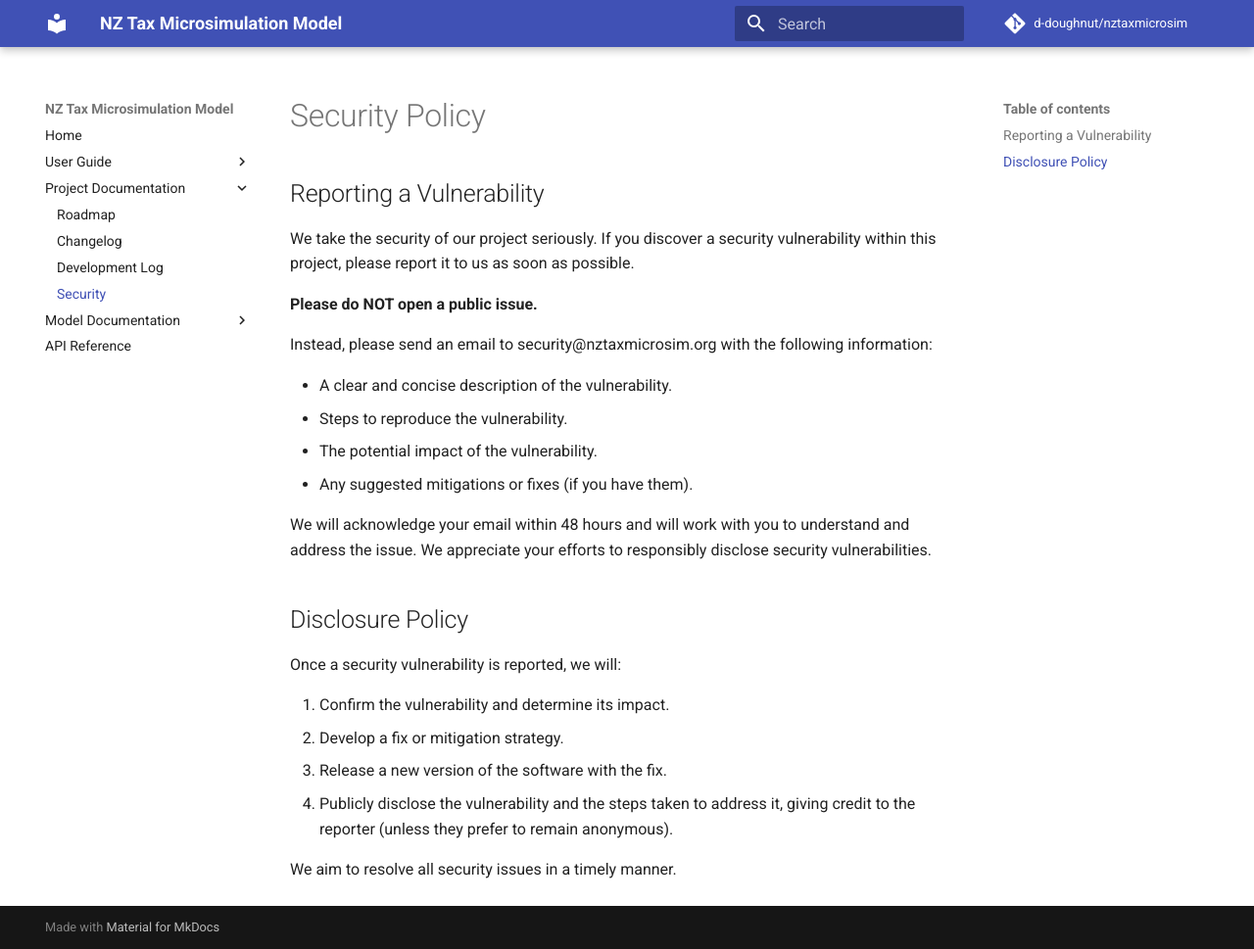
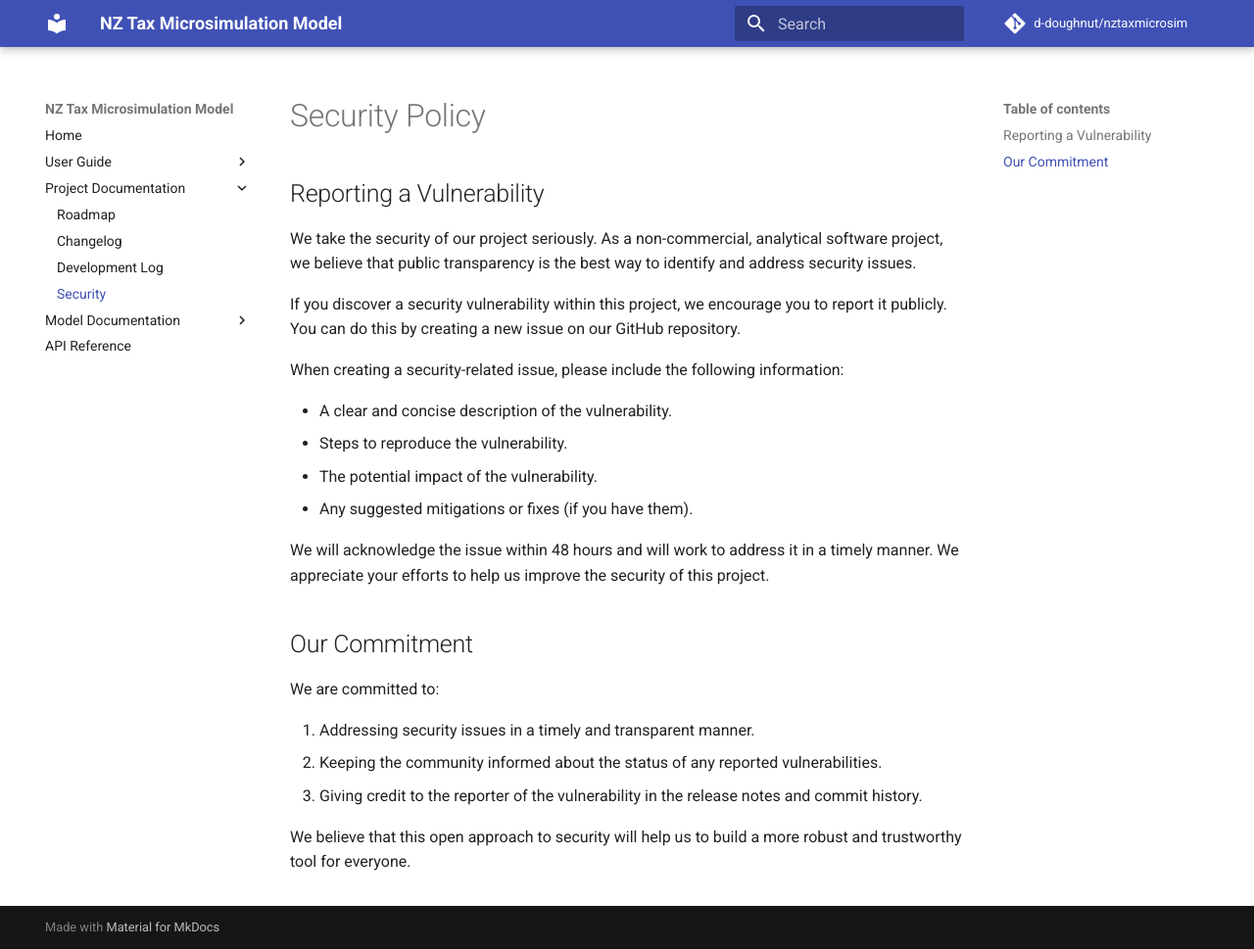
Before and after one commit to edithatogo/nztaxmicrosim, an MkDocs documentation site: the page built from docs/SECURITY.md, in a window 1280 px wide and 969 px high. Shown: the whole window at 98% size. Built offline with MkDocs 1.6.1 and Material for MkDocs 9.7.7, drawn with Linux system fonts in a browser that asks for light colours; comment, search, counter and statistics services are not loaded.

Commit message:
docs: Improve documentation for contributors

```diff
--- a/docs/SECURITY.md
+++ b/docs/SECURITY.md
@@ -2,26 +2,25 @@
 
 ## Reporting a Vulnerability
 
-We take the security of our project seriously. If you discover a security vulnerability within this project, please report it to us as soon as possible.
+We take the security of our project seriously. As a non-commercial, analytical software project, we believe that public transparency is the best way to identify and address security issues.
 
-**Please do NOT open a public issue.**
+If you discover a security vulnerability within this project, we encourage you to report it publicly. You can do this by creating a new issue on our GitHub repository.
 
-Instead, please send an email to security@nztaxmicrosim.org with the following information:
+When creating a security-related issue, please include the following information:
 
 *   A clear and concise description of the vulnerability.
 *   Steps to reproduce the vulnerability.
 *   The potential impact of the vulnerability.
 *   Any suggested mitigations or fixes (if you have them).
 
-We will acknowledge your email within 48 hours and will work with you to understand and address the issue. We appreciate your efforts to responsibly disclose security vulnerabilities.
+We will acknowledge the issue within 48 hours and will work to address it in a timely manner. We appreciate your efforts to help us improve the security of this project.
 
-## Disclosure Policy
+## Our Commitment
 
-Once a security vulnerability is reported, we will:
+We are committed to:
 
-1.  Confirm the vulnerability and determine its impact.
-2.  Develop a fix or mitigation strategy.
-3.  Release a new version of the software with the fix.
-4.  Publicly disclose the vulnerability and the steps taken to address it, giving credit to the reporter (unless they prefer to remain anonymous).
+1.  Addressing security issues in a timely and transparent manner.
+2.  Keeping the community informed about the status of any reported vulnerabilities.
+3.  Giving credit to the reporter of the vulnerability in the release notes and commit history.
 
-We aim to resolve all security issues in a timely manner.
+We believe that this open approach to security will help us to build a more robust and trustworthy tool for everyone.
```
Also changed, not shown: README.md (+3 -2 lines), docs/CONTRIBUTING.md (+4 -2 lines), DEVELOPMENT.md (renamed from AGENTS.md).
